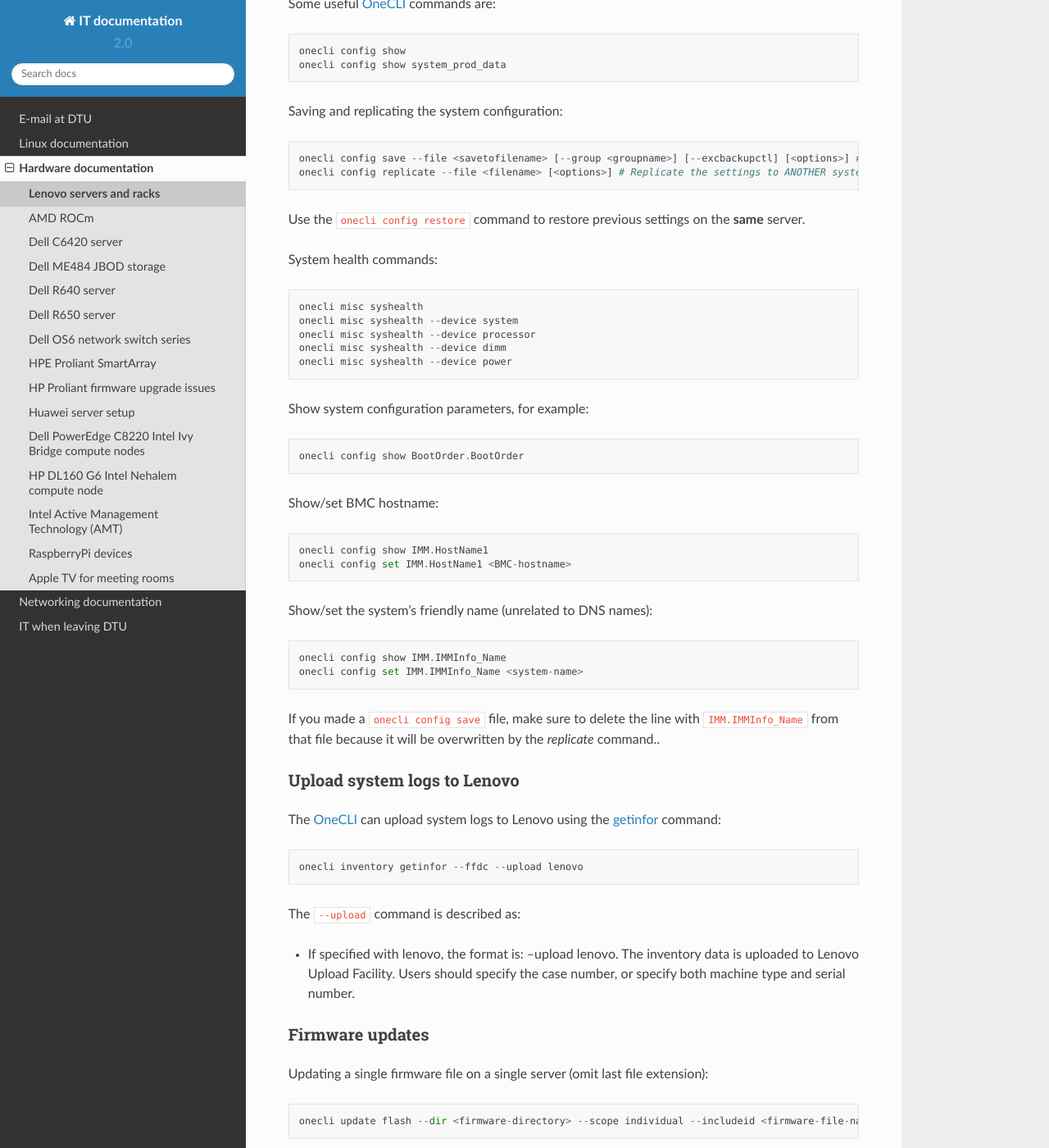
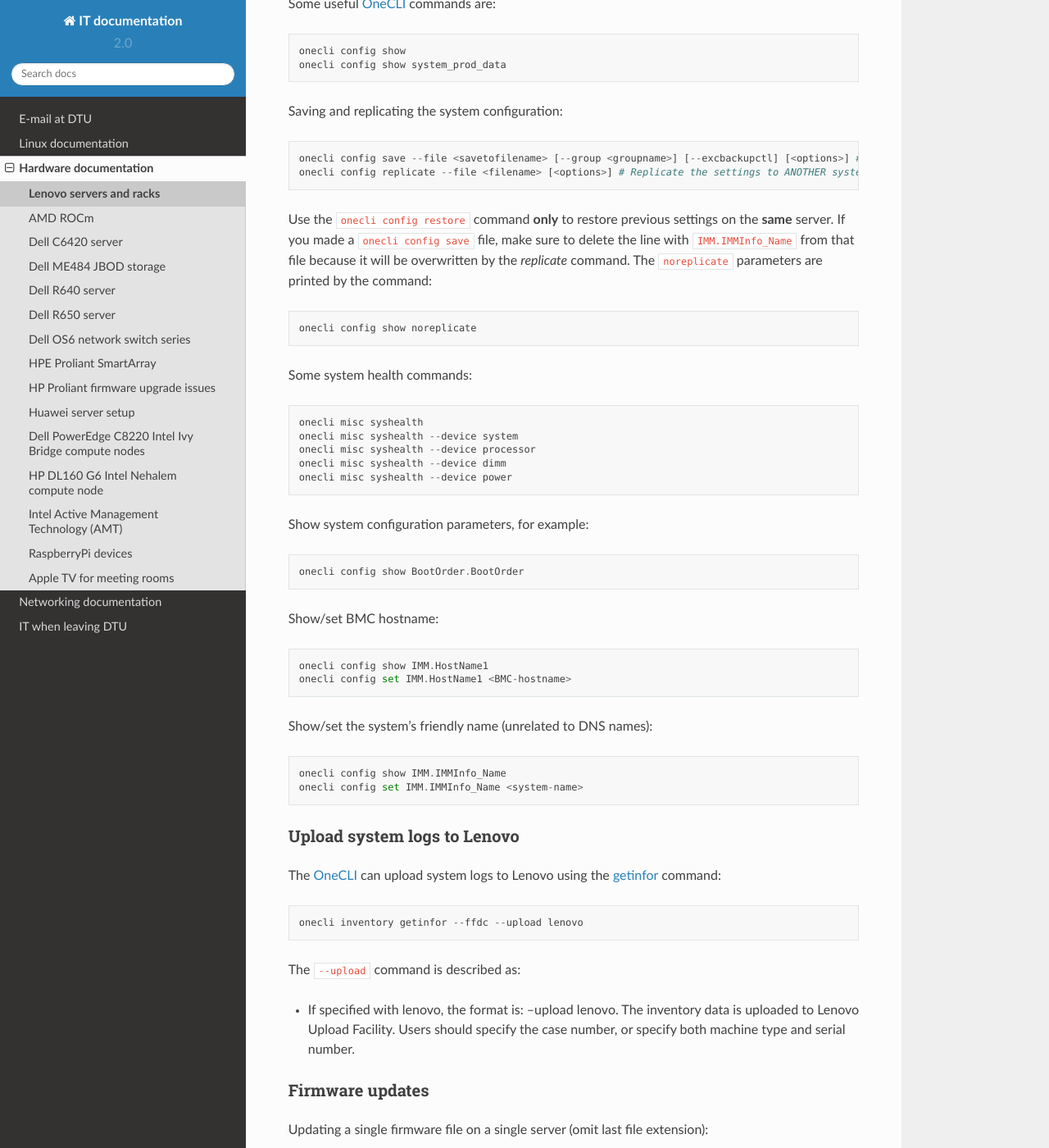
Before and after one commit to OleHolmNielsen/ITwiki, a Sphinx documentation site: the page built from docs/Lenovo_XClarity_BMC.rst, in a window 1280 px wide and 1400 px high, scrolled down 1215 px. Shown: the whole window at 82% size. Built offline with Sphinx 7.4.7 and the Read the Docs theme 2.0.0, drawn with Linux system fonts in a browser that asks for light colours.

Commit message:
OneCLI noreplicate

```diff
--- a/docs/Lenovo_XClarity_BMC.rst
+++ b/docs/Lenovo_XClarity_BMC.rst
@@ -58,9 +58,14 @@ Saving and replicating the system configuration::
   onecli config save --file <savetofilename> [--group <groupname>] [--excbackupctl] [<options>] # Save the current settings
   onecli config replicate --file <filename> [<options>] # Replicate the settings to ANOTHER system
 
-Use the ``onecli config restore`` command to restore previous settings on the **same** server.
+Use the ``onecli config restore`` command **only** to restore previous settings on the **same** server.
+If you made a ``onecli config save`` file, make sure to delete the line with ``IMM.IMMInfo_Name`` from that file because it
+will be overwritten by the *replicate* command.
+The ``noreplicate`` parameters are printed by the command::
 
-System health commands::
+  onecli config show noreplicate
+
+Some system health commands::
 
   onecli misc syshealth
   onecli misc syshealth --device system
```
Also changed, not shown: other parts of docs/Lenovo_XClarity_BMC.rst (+0 -3 lines).
